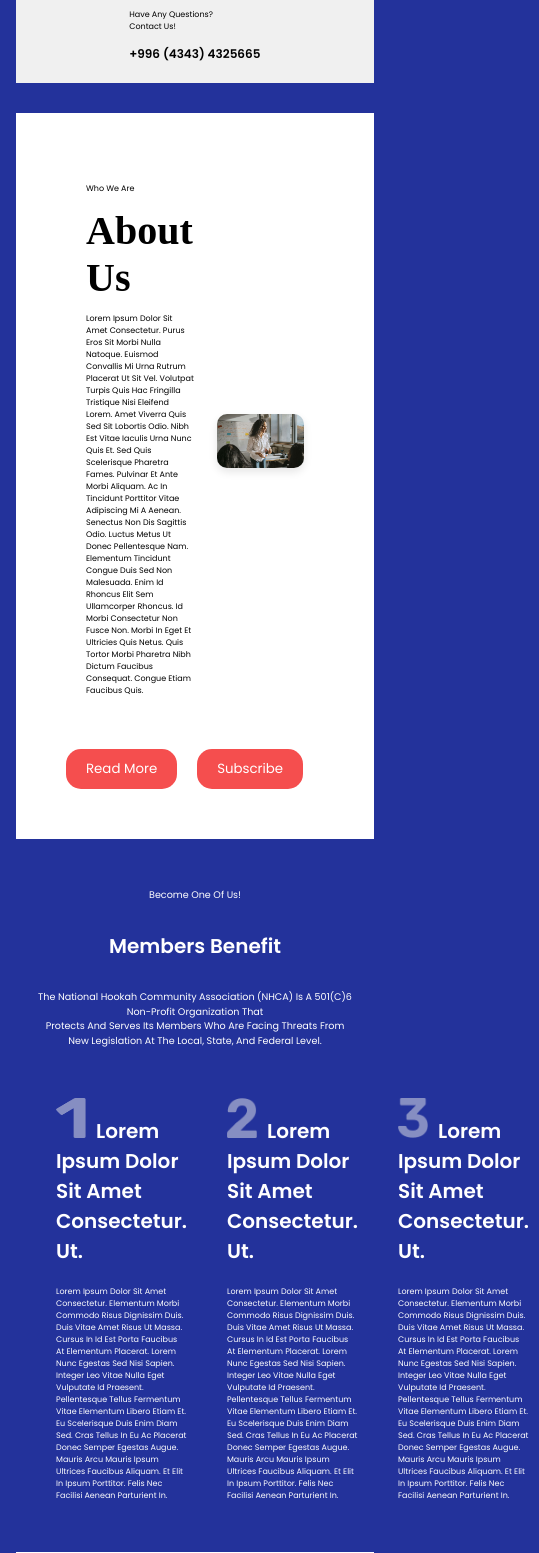
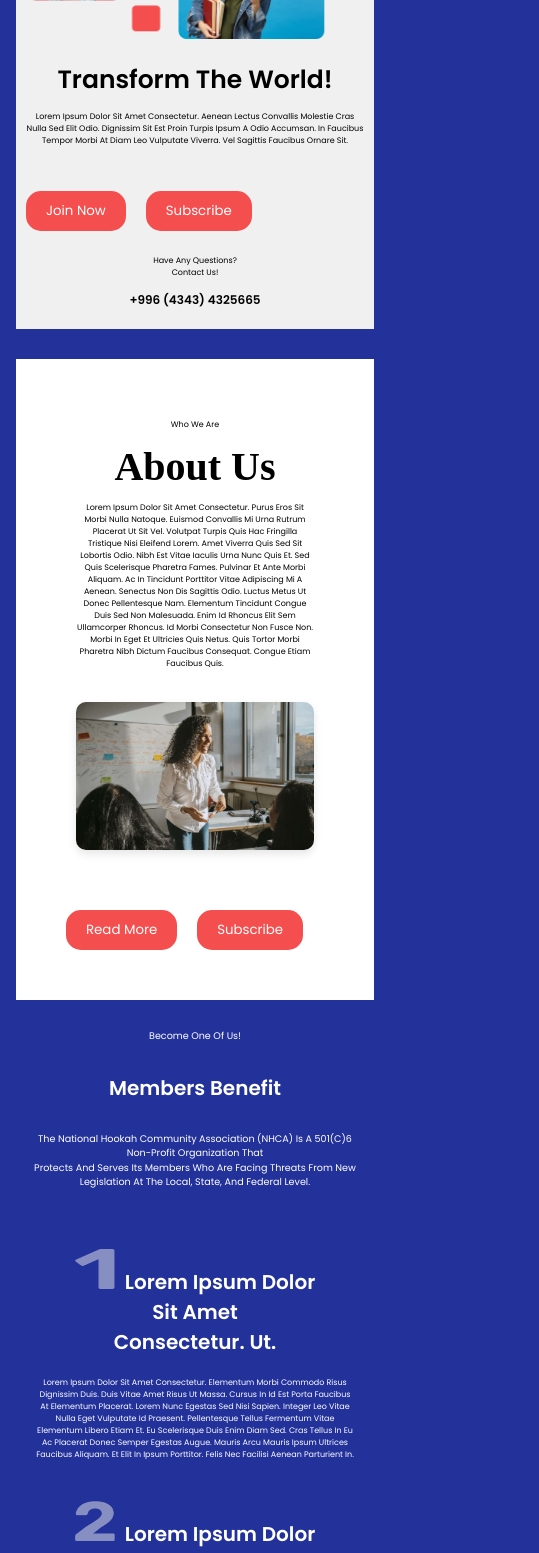
Before and after one commit to FaryalNimra/React_App_Blogs_Website-Version1, a React (Create React App) app: page /About in a window 390 px wide. Shown: the part 432-1985 px from the top of the page, 539 px wide, since content can reach past the window. Built offline with nearby package versions, Linux system fonts and the light colour scheme; the HTML template or start-up script is replaced by a standard one.

Commit message:
Update About.css

```diff
--- a/src/components/About.css
+++ b/src/components/About.css
@@ -23,14 +23,14 @@
 }
 
 .container h1 {
-    font-size: 60px    ; /* Example font size */
+    font-size: 60px; /* Example font size */
     font-weight: 600;
     color: black; /* Example text color */
-    font-family:Rubik;
+    font-family: Rubik;
+}
 
-}
 .paragraph {
-    font-size:25px ; /* Example font size */
+    font-size: 25px; /* Example font size */
     line-height: 1.5;
     color: black; /* Example text color */
 }
@@ -54,7 +54,6 @@
     color: #F54E4E;
     border: 1px solid #F54E4E;
 }
-
 
 .new-section {
     background-color: white;
@@ -90,15 +89,10 @@
 }
 
 .new-section h1 {
-    font-size: 40px    ; /* Example font size */
+    font-size: 40px; /* Example font size */
     font-weight: 600;
     color: black; /* Example text color */
-    font-family:Rubik;
-
-}
-.new-section {
-    background-color: white;
-    padding: 50px; /* Adjust padding as needed */
+    font-family: Rubik;
 }
 
 .custom-div {
@@ -148,58 +142,10 @@
     margin-right: 10px; /* Space between icon and text */
 }
 
-.custom-div {
-    background-color: #23329B; /* Custom background color */
-    color: white; /* White text color */
-    padding: 40px 20px;
-    font-family: Rubik;
-}
-
 .content {
     text-align: right; /* Align content to the right */
 }
 
-.main-paragraph {
-    font-size: 1.2em;
-    line-height: 1.5;
-    margin-bottom: 20px;
-}
-
-.main-heading {
-    font-size: 2.5em;
-    font-weight: bold;
-    margin-bottom: 20px;
-}
-
-
-.three-columns {
-    display: flex;
-    justify-content: space-around;
-    margin-top: 40px;
-    color: white;
-}
-
-.column {
-    flex: 1;
-    padding: 10px;
-    margin: 0 10px;
-    text-align: left; /* Align text within each column to the right */
-}
-
-.column-paragraph {
-    font-size: 1em;
-    color: white;
-    line-height: 1.5;
-    display: flex;
-    align-items: center;
-    justify-content: center;
-}
-
-.icon {
-    margin-right: 10px; /* Space between icon and text */
-    width: 30px; /* Example icon width */
-    height: 40px; /* Example icon height */
-}
 .white-background {
     background-color: white;
     padding: 40px;
@@ -219,6 +165,7 @@
     flex: 1; /* Each column takes up equal space */
     padding: 10px; /* Add padding for spacing */
 }
+
 .new-section-image {
     max-width: 100%;
     height: auto;
@@ -234,7 +181,7 @@
 .button-left {
     width: 100%;
     padding: 10px 20px;
-    background-color:  white;
+    background-color: white;
     color: black;
     border: none;
     cursor: pointer;
@@ -248,38 +195,38 @@
     border: none;
     cursor: pointer;
 }
-.centered-content h1{
-    font-size: 30px    ; /* Example font size */
+
+.centered-content h1 {
+    font-size: 30px; /* Example font size */
     font-weight: 600;
     color: black; /* Example text color */
-    font-family:Rubik;
+    font-family: Rubik;
     margin-left: 20px;
+}
 
-
-}
-.centered-content p{
+.centered-content p {
     font-size: 10px;
     color: black;
     line-height: 1.5;
     display: center;
     align-items: center;
     justify-content: center;
-;}
+}
+
 .container1 {
     display: flex;
     height: 70; /* Full viewport height */
     background-color: white; /* Background color of the div */
 }
 
-  .left-image{
+.left-image {
     width: 50%;
     height: 70%;
+}
 
-  }
 .right-image {
     width: 100%;
     height: 100%;
-
 }
 
 .right-image-container {
@@ -318,6 +265,7 @@ justify-content: center;
     font-size: 1em;
     font-weight: bold;
 }
+
 .centered1 {
     background-color: white;
     text-align: center;
@@ -338,7 +286,6 @@ justify-content: center;
     line-height: 1.6;
     color: #333;
     text-align: left;
-
 }
 
 .faq-content {
@@ -368,5 +315,100 @@ justify-content: center;
 .icon1 {
     margin-right: 10px; /* Adjust spacing between icon and text */
     height: 10px;
-    width:10px /* Adjust height of the icon */
+    width: 10px; /* Adjust height of the icon */
 }
+
+/* Media query for mobile devices */
+@media only screen and (max-width: 768px) {
+    .container2 {
+        flex-direction: column;
+        padding: 10px;
+    }
+
+    .left1, .right {
+        flex: 1;
+        width: 100%;
+        padding: 0;
+    }
+
+    .left-image1 {
+        max-width: 100%;
+        height: auto;
+    }
+
+    .right {
+        text-align: center;
+        padding: 10px 0;
+    }
+
+    .new-section .container {
+        flex-direction: column;
+        align-items: flex-start;
+        padding: 10px;
+    }
+
+    .new-section .left-content,
+    .new-section .right-image {
+        max-width: 100%;
+        text-align: center;
+        margin-bottom: 20px;
+    }
+
+    .three-columns {
+        flex-direction: column;
+        align-items: center;
+    }
+
+    .column {
+        margin: 10px 0;
+        width: 100%;
+        text-align: center;
+    }
+
+    .custom-div {
+        padding: 20px 10px;
+    }
+
+    .centered-content {
+        text-align: center;
+    }
+
+    .centered-content h1 {
+        font-size: 24px;
+    }
+
+    .centered-content p {
+        font-size: 14px;
+    }
+
+    .container1 {
+        flex-direction: column;
+        height: auto;
+    }
+
+    .left-image, .right-image-container {
+        width: 100%;
+        height: auto;
+    }
+
+    .overlay h1 {
+        font-size: 18px;
+    }
+
+    .centered1 {
+        padding: 10px;
+    }
+
+    .centered1 h1 {
+        font-size: 1.5em;
+        margin: 0 10px;
+    }
+
+    .centered1 p,
+    .faq-content,
+    .faq-item h2,
+    .faq-item p {
+        margin: 0 10px;
+        font-size: 1em;
+    }
+}
```
Lines whose indentation alone changed are shown as unchanged.
